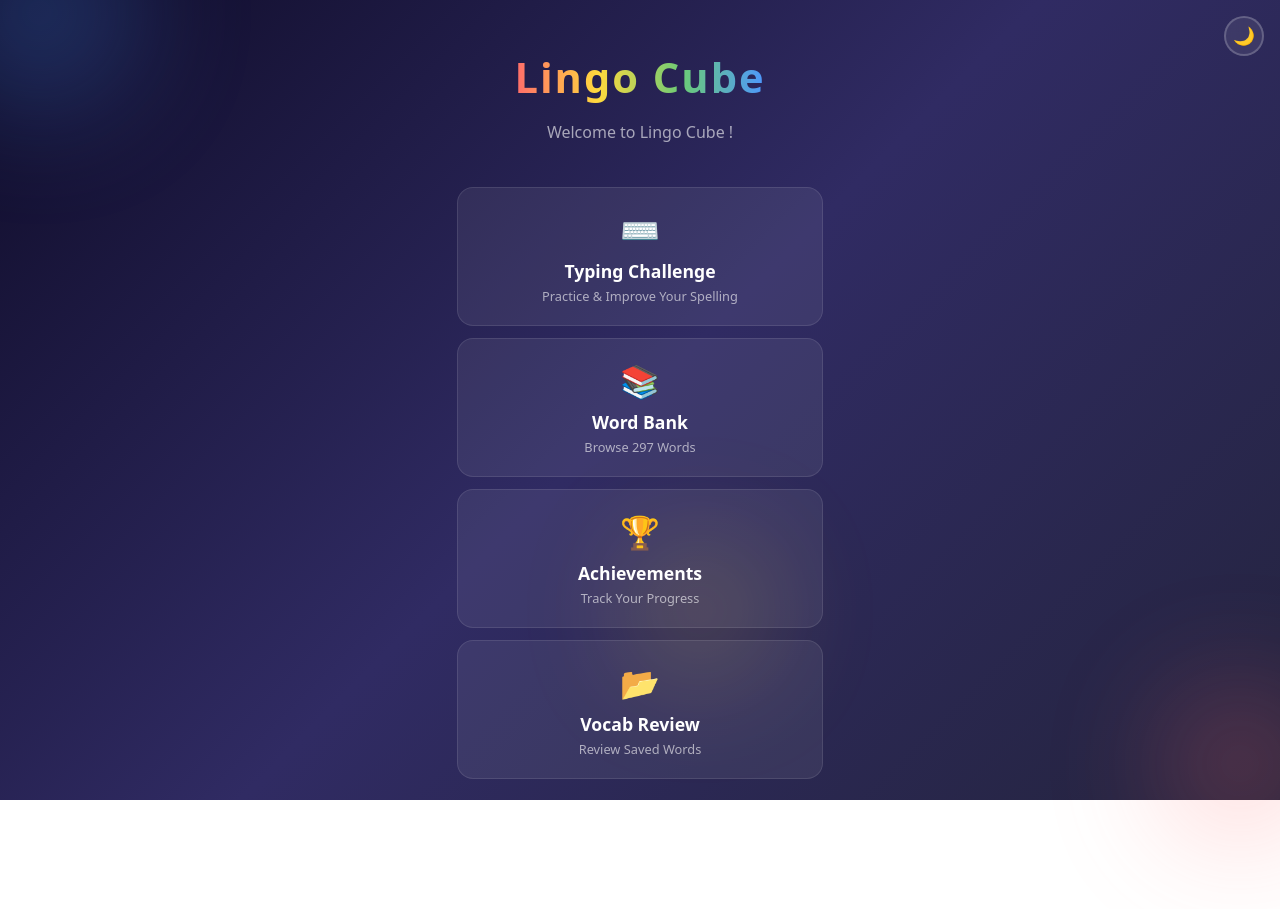
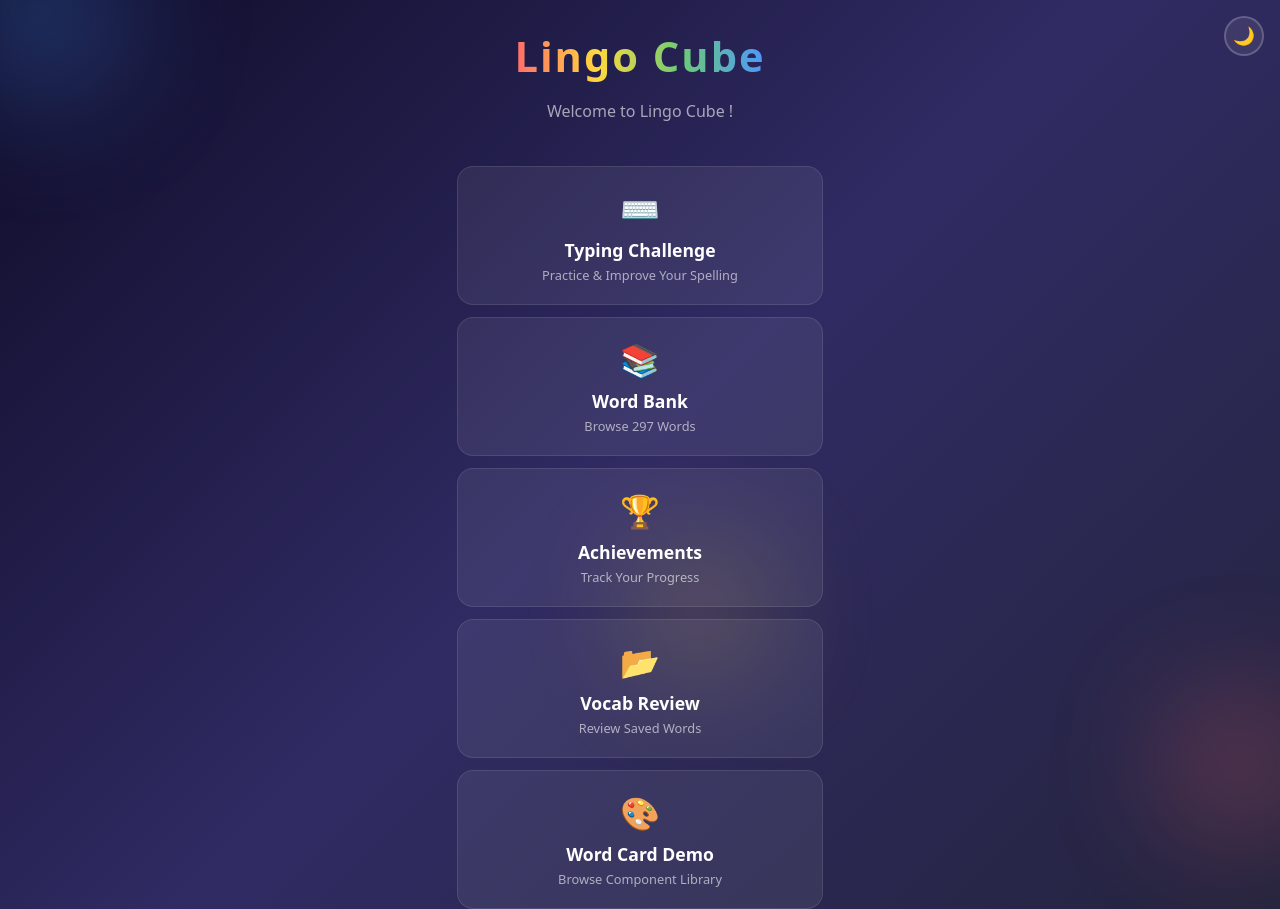
Before and after one commit to jojofran/lingo-cube, a Vue app in the folder lingo_cube_web/: page / in a window 1280 px wide. Before the commit the page ends 800 px from the top, so only its background shows below. Built offline with nearby package versions, Linux system fonts and the light colour scheme.

Commit message:
feat: add WordCardDemo nav link to Home page (F-E-4)
Ultraworked with [Sisyphus](https://github.com/code-yeongyu/oh-my-openagent)

Co-authored-by: Sisyphus <clio-agent@sisyphuslabs.ai>

```diff
--- a/lingo_cube_web/src/views/Home.vue
+++ b/lingo_cube_web/src/views/Home.vue
@@ -57,6 +57,12 @@ const themeClass = computed(() => {
       <span class="game-icon">📂</span>
       <span class="game-label">Vocab Review</span>
       <span class="game-desc text-dim">Review Saved Words</span>
+    </router-link>
+
+    <router-link to="/word-demo" class="game-link">
+      <span class="game-icon">🎨</span>
+      <span class="game-label">Word Card Demo</span>
+      <span class="game-desc text-dim">Browse Component Library</span>
     </router-link>
   </div>
 </template>
```
